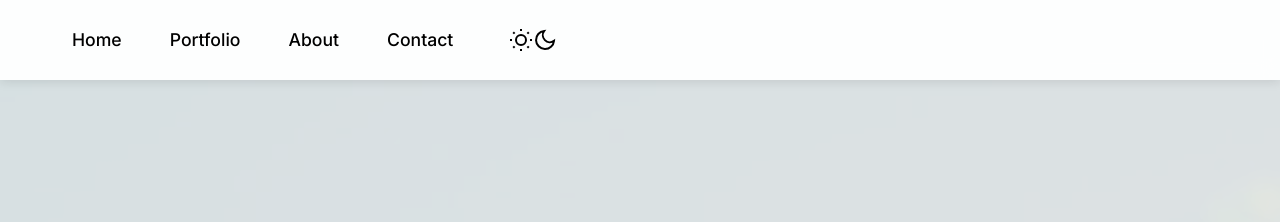
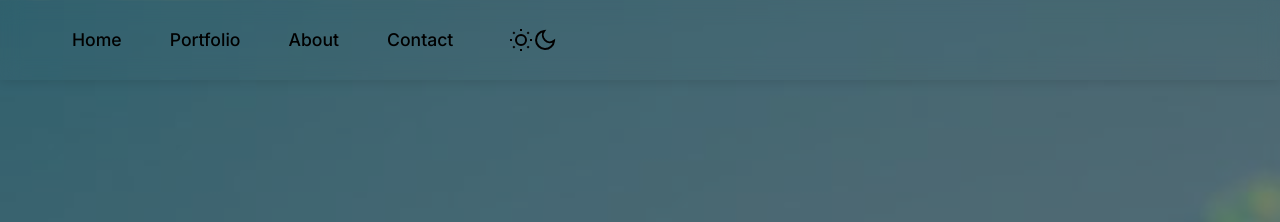
Before and after one commit to turingAround/Web_Design_Example_1, a plain HTML site: page index.html in a window 1280 px wide. Shown: the top 222 px of the page. Drawn offline with Linux system fonts and the light colour scheme.

Commit message:
design uodate

```diff
--- a/styles.css
+++ b/styles.css
@@ -4,8 +4,8 @@
     --accent-color: #0984e3;
     --text-color: ##1e2224;          /* Dark text for light mode */
     --background-color: transparent;
-    --section-background: rgba(255, 255, 255, 0.8);
-    --nav-background: rgba(255, 255, 255, 0.95);
+    --section-background: rgba(255, 255, 255, 0);
+    --nav-background: rgba(255, 255, 255, 0);
     --box-shadow: 0 2px 10px rgba(0, 0, 0, 0.1);
     --max-width: 1200px;
     --section-padding: 5rem 2rem;
```
